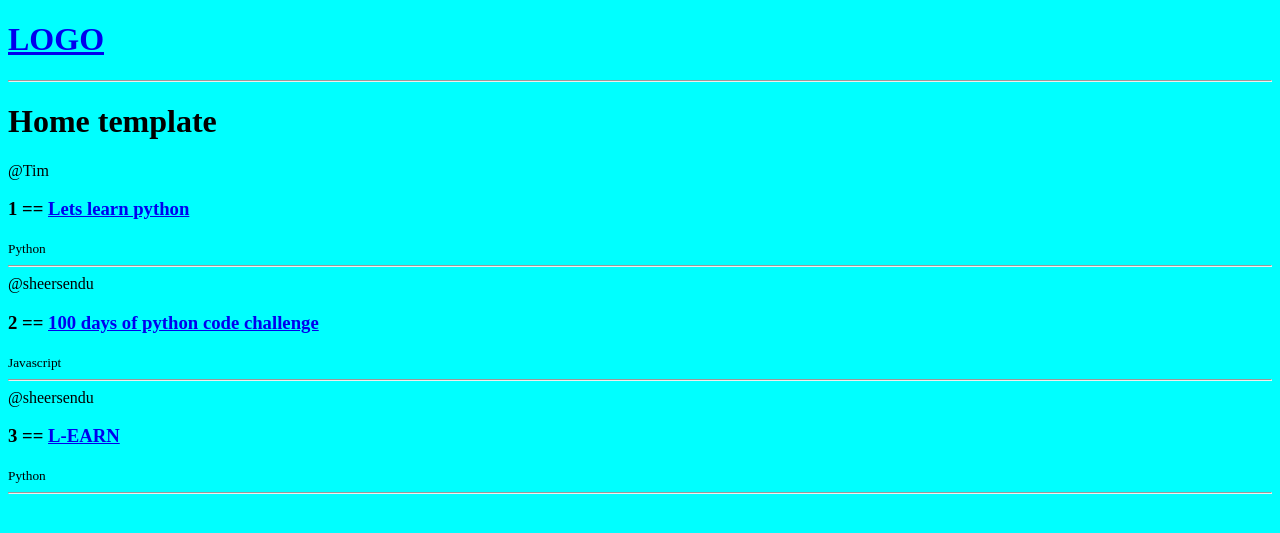
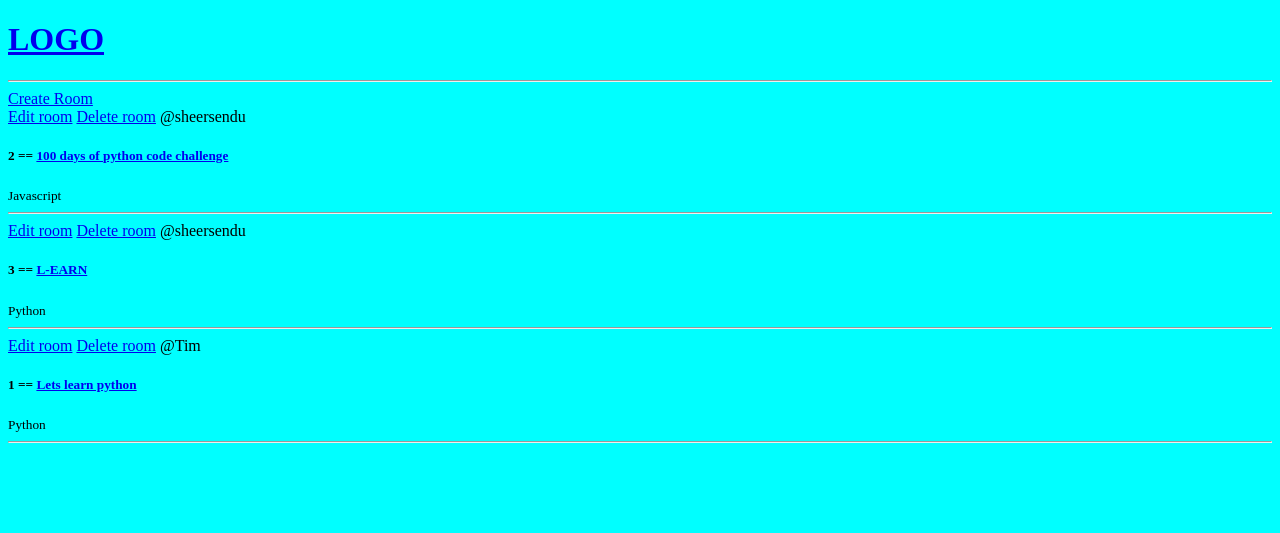
Before and after one commit to Sheersendu/StudyBud, a Django app: page / in a window 1280 px wide. Shown: the top 533 px of the page. Run offline with Django 3.2, Linux system fonts and the light colour scheme; data comes from the database, SQL or seed files in the repository; both versions use the stored data as it was after the commit.

Commit message:
CRUD for ROOM implemented

```diff
--- a/studybud/base/models.py
+++ b/studybud/base/models.py
@@ -16,6 +16,9 @@ class Room(models.Model):
     updated = models.DateTimeField(auto_now=True)
     created = models.DateTimeField(auto_now_add=True)
 
+    class Meta:
+        ordering = ['-updated']
+
     def __str__(self):
         return self.name
 
--- a/studybud/base/templates/base/home.html
+++ b/studybud/base/templates/base/home.html
@@ -14,15 +14,21 @@
 
 {% block content%}
 
-<h1>Home template</h1>
-{% for room in rooms %}
 <div>
-    <!-- The following is hardcoding the url but if url changes it will not work so we reference using name thats set in urls.py-->
-    <!-- <h3>{{ room.id }} == <a href="room/{{room.id}}">{{ room.name }}</a></h3> -->
-    <span>@{{room.host.username}}</span>
-    <h3>{{ room.id }} == <a href="{% url 'room' room.id %}">{{ room.name }}</a></h3>
-    <small>{{room.topic}}</small>
-    <hr>
+    <a href="{% url 'create-room' %}">Create Room</a>
+    <div>
+        {% for room in rooms %}
+        <div>
+            <a href="{% url 'update-room' room.id %}">Edit room</a>
+            <a href="{% url 'delete-room' room.id %}">Delete room</a>
+            <!-- The following is hardcoding the url but if url changes it will not work so we reference using name thats set in urls.py-->
+            <!-- <h3>{{ room.id }} == <a href="room/{{room.id}}">{{ room.name }}</a></h3> -->
+            <span>@{{room.host.username}}</span>
+            <h5>{{ room.id }} == <a href="{% url 'room' room.id %}">{{ room.name }}</a></h5>
+            <small>{{room.topic.name}}</small>
+            <hr>
+        </div>
+    </div>
 </div>
 {% endfor %}
 
--- a/studybud/base/urls.py
+++ b/studybud/base/urls.py
@@ -3,5 +3,8 @@ from . import views
 
 urlpatterns = [
     path('',views.home, name = "home"),
-    path('room/<str:pk>', views.room, name = "room")
+    path('room/<str:pk>', views.room, name = "room"),
+    path('create-room/',views.createRoom, name="create-room"),
+    path('update-room/<str:pk>/',views.updateRoom, name="update-room"),
+    path('delete-room/<str:pk>/',views.deleteRoom, name="delete-room")
 ]
--- a/studybud/base/views.py
+++ b/studybud/base/views.py
@@ -1,8 +1,9 @@
-from django.shortcuts import render
+from django.shortcuts import render, redirect
 
 # Create your views here.
 from django.http import HttpResponse
 from .models import Room
+from .forms import RoomForm
 
 # rooms = [
 #     {'id':1, 'name':'Lets learn Python!'},
@@ -24,3 +25,32 @@ def room(request, pk):
     context = {'room':room}
     return render(request, 'base/room.html',context)
     # return HttpResponse("Room Page")
+
+def createRoom(request):
+    form = RoomForm()
+    if request.method == 'POST':
+        # print(request.POST)
+        received_form = RoomForm(request.POST)
+        if received_form.is_valid():
+            received_form.save()
+            return redirect('home')
+    context = {'form':form}
+    return render(request,'base/room_form.html', context)
+
+def updateRoom(request,pk):
+    room = Room.objects.get(id = pk)
+    form = RoomForm(instance=room)
+    if request.method == "POST":
+        received_form = RoomForm(request.POST,instance=room)
+        if received_form.is_valid():
+            received_form.save()
+            return redirect('home')
+    context = {'form':form}
+    return render(request,'base/room_form.html', context)
+
+def deleteRoom(request,pk):
+    room = Room.objects.get(id = pk)
+    if request.method == "POST":
+        room.delete()
+        return redirect('home')
+    return render(request,'base/delete.html',{'obj':room})
```
Also changed, not shown: studybud/base/forms.py (added, +8 -0 lines), studybud/base/templates/base/delete.html (added, +12 -0 lines), studybud/base/templates/base/room_form.html (added, +12 -0 lines), studybud/db.sqlite3.
